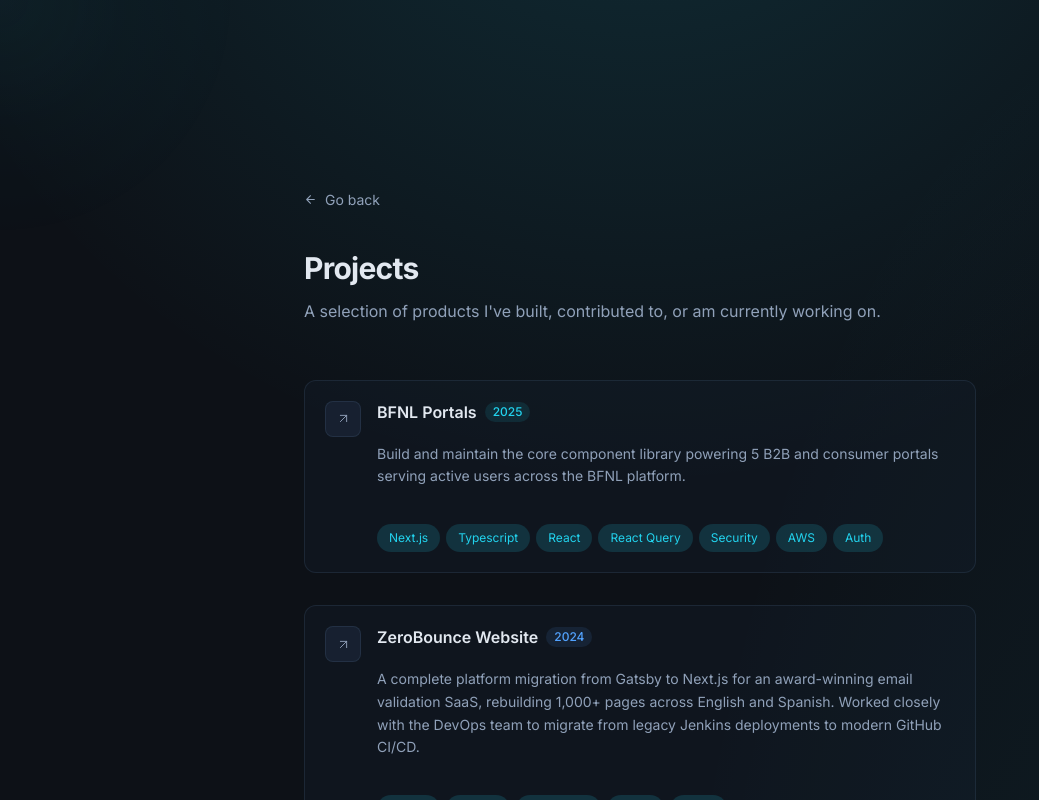
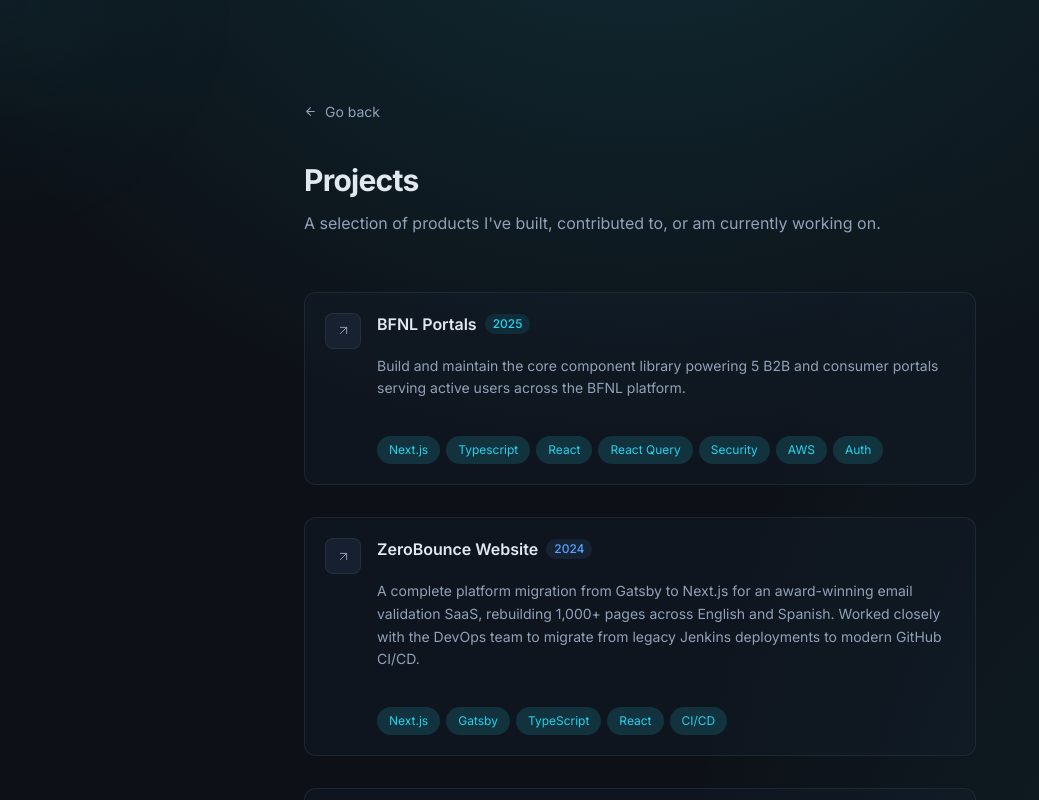
Before and after one commit to leucioiustefan/leucioiustefan-website-next, a Next.js app: page /projects in a window 1280 px wide. Shown: the top 800 px of the page, without its empty margins (0-1039 px from the left). Built offline with nearby package versions, Linux system fonts and the light colour scheme.

Commit message:
Visual tweaks

```diff
--- a/app/projects/page.tsx
+++ b/app/projects/page.tsx
@@ -4,7 +4,7 @@
 
 const ProjectsPage = () => {
   return (
-    <div className="py-24 lg:py-32">
+    <div className="lg:py-10">
       <div className="mx-auto max-w-2xl px-6 lg:px-0">
         <Link
           href="/"
```
